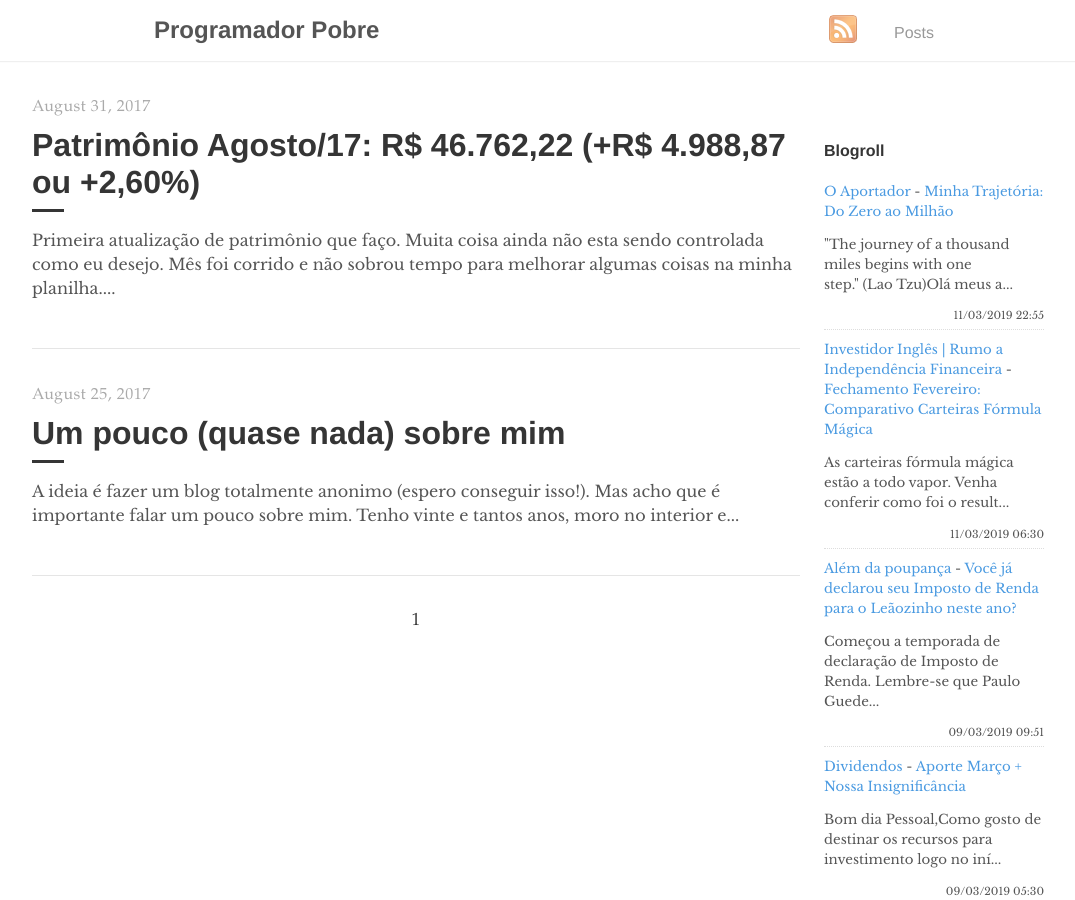
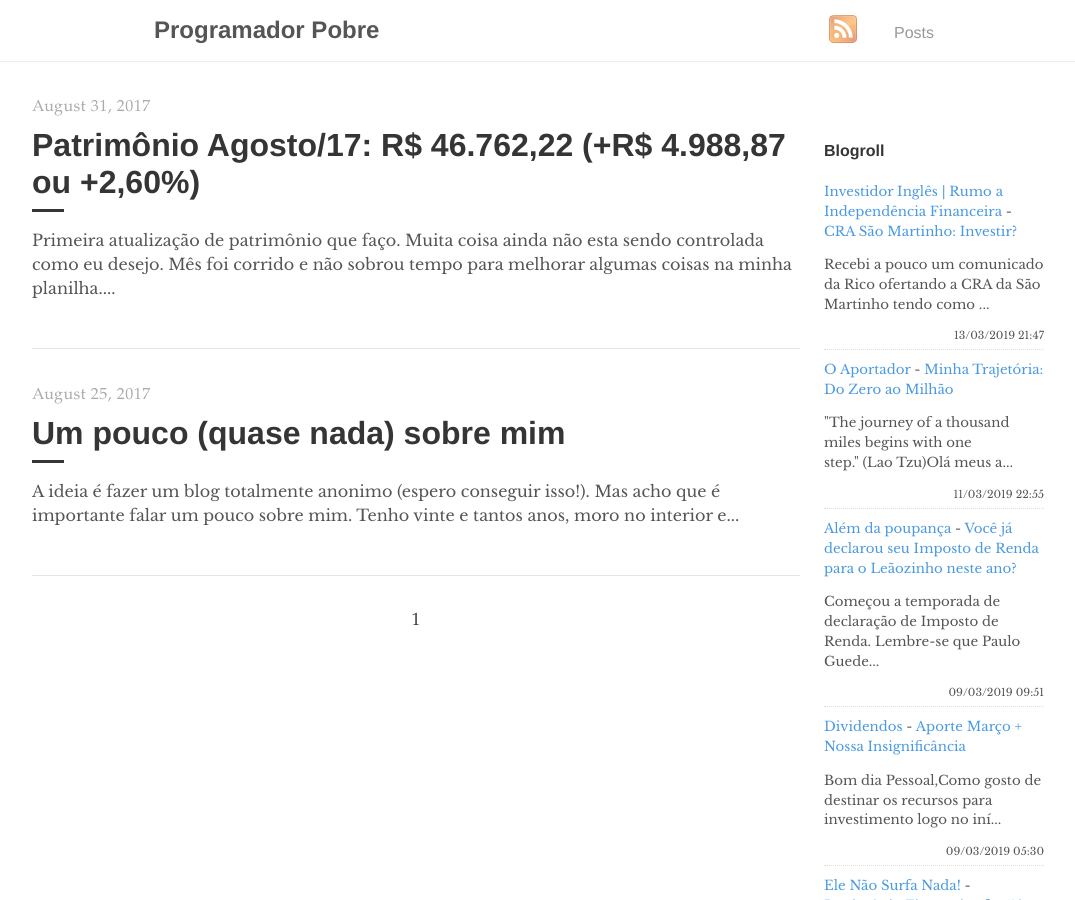
Before and after one commit to programadorpobre/programadorpobre.github.io, a Jekyll site: the page built from index.html, in a window 1280 px wide and 900 px high. Shown: the whole window, without its empty margins (96-1171 px from the left). Built offline with Jekyll 4.4.1, drawn with Linux system fonts in a browser that asks for light colours; the list of posts is cut into pages by our own code; comment, search, counter and statistics services are not loaded.

Commit message:
[ci skip] travis #586

```diff
--- a/_includes/feed-entries.html
+++ b/_includes/feed-entries.html
@@ -1,12 +1,12 @@
+<div class="feed-entry">
+    <a class="feed-entry-site-name" href="https://www.investidoringles.com/">Investidor Inglês | Rumo a Independência Financeira</a> - <a class="feed-entry-title" href="https://www.investidoringles.com/2019/03/cra-sao-martinho-2019.html">CRA São Martinho: Investir?</a>
+    <p class="feed-entry-summary">Recebi a pouco um comunicado da Rico ofertando a CRA da São Martinho tendo como ...</p>
+    <time datetime="2019-03-13T21:47:00.000-03:00">13/03/2019 21:47</time>
+</div>
 <div class="feed-entry">
     <a class="feed-entry-site-name" href="https://oaportadorfinanceiro.blogspot.com/">O Aportador</a> - <a class="feed-entry-title" href="https://oaportadorfinanceiro.blogspot.com/2019/03/minha-trajetoria-do-zero-ao-milhao.html">Minha Trajetória: Do Zero ao Milhão</a>
     <p class="feed-entry-summary">"The journey of a thousand miles begins with one step."&nbsp;(Lao Tzu)Olá meus a...</p>
     <time datetime="2019-03-11T22:55:00.000-03:00">11/03/2019 22:55</time>
-</div>
-<div class="feed-entry">
-    <a class="feed-entry-site-name" href="https://www.investidoringles.com/">Investidor Inglês | Rumo a Independência Financeira</a> - <a class="feed-entry-title" href="https://www.investidoringles.com/2019/03/fevereiro-carteiras-formula-magica.html">Fechamento Fevereiro: Comparativo Carteiras Fórmula Mágica</a>
-    <p class="feed-entry-summary">As carteiras fórmula mágica estão a todo vapor. Venha conferir como foi o result...</p>
-    <time datetime="2019-03-11T06:30:00.000-03:00">11/03/2019 06:30</time>
 </div>
 <div class="feed-entry">
     <a class="feed-entry-site-name" href="https://alemdapoupanca.blogspot.com/">Além da poupança</a> - <a class="feed-entry-title" href="https://alemdapoupanca.blogspot.com/2019/03/voce-ja-declarou-seu-imposto-de-renda.html">Você já declarou seu Imposto de Renda para o Leãozinho neste ano?</a>
```
